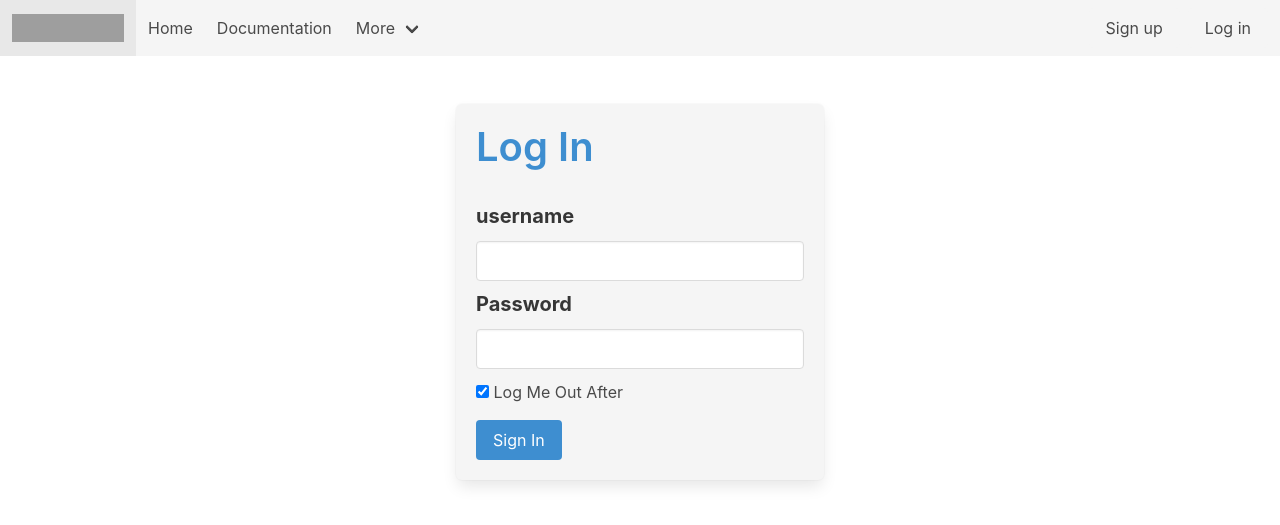
After one commit to Slawomir-Kwiatkowski/flask-contracts, a Flask app: template flask_contracts/auth/templates/auth/login.html in a window 1280 px wide. The commit adds this page. Shown: the top 525 px of the page. Run offline with Flask 2, Linux system fonts and the light colour scheme; the template is opened without the code that fills it: values that come from a table or form of the project are taken from there, others are empty; grey boxes are pictures that could not be loaded.

Commit message:
Register and Login forms

```diff
--- a/flask_contracts/__init__.py
+++ b/flask_contracts/__init__.py
@@ -1,10 +1,15 @@
 from flask import (Flask, Blueprint, url_for
 )
 from .config import *   # Dev Config class
+from flask_fontawesome import FontAwesome
+
+fa = FontAwesome()
 
 def create_app(config_class):
     app = Flask(__name__)
     app.config.from_object(config_class)
+
+    fa.init_app(app)
 
     # # Register blueprints here
     from .auth import auth
--- a/flask_contracts/auth/forms.py
+++ b/flask_contracts/auth/forms.py
@@ -0,0 +1,23 @@
+from flask_wtf import FlaskForm
+from wtforms import StringField, PasswordField, SubmitField, BooleanField
+from wtforms.fields.html5 import EmailField
+from wtforms.validators import DataRequired, Length, Email, EqualTo
+
+class UserLoginForm(FlaskForm):
+    username = StringField('username',
+            validators=[DataRequired(), Length(min=1, max=10)],
+            description='Enter your username')
+    password = PasswordField('Password',
+            validators=[DataRequired()],
+            description='Enter your password')
+    log_out = BooleanField('Log Me Out After', default='checked')
+    submit = SubmitField('Sign In')
+
+class UserRegisterForm(UserLoginForm):
+    email = EmailField('Email',
+            validators=[DataRequired(), Email()],
+            description='Enter your email')
+    confirm_password = PasswordField('Confirm password',
+            validators=[DataRequired(), EqualTo('password')],
+            description='Confirm your password')
+    submit = SubmitField('Sign Up')
--- /dev/null
+++ b/flask_contracts/auth/templates/auth/login.html
@@ -0,0 +1,43 @@
+{% extends "base.html" %}
+
+{% block content %}
+    <div class="columns is-centered">
+        <div class="column is-4">
+            <div class="box has-background-light">
+                <p class="title has-text-info is-2">
+                    Log In
+                    <span class="icon is-pulled-right">
+                        <i class="fas fa-lg mt-4 mr-4 fa-user"></i>
+                    </span>
+                </p>
+                <form method="POST" action="">
+                    <div>
+                        {{ form.username.label(class="label is-medium pt-2") }}
+                        <div class="control has-icons-left">
+                            <span class="icon">
+                                <i class="fas fa-user"></i>
+                            </span>
+                            {{ form.username(class="input has-icon-left") }}
+                        </div>
+                    </div>
+                    <div>
+                        {{ form.password.label(class="label is-medium pt-2") }}
+                        <div class="control has-icons-left">
+                            <span class="icon">
+                                <i class="fas fa-key"></i>
+                            </span>
+                            {{ form.password(class="input has-icon-left") }}
+                        </div>
+                    </div>
+                    <div>
+                        {{ form.log_out(class="checkbox mt-4") }}
+                        {{ form.log_out.label(class="") }}
+                    </div>
+                    <div>
+                        {{ form.submit(class="button is-info mt-4") }}
+                    </div>
+                </form>
+            </div>
+        </div>
+    </div>
+{% endblock %}
--- a/flask_contracts/config.py
+++ b/flask_contracts/config.py
@@ -1,3 +1,4 @@
+# import os
 class Config:
     ''' Development Config class'''
 
@@ -8,6 +9,7 @@ class Config:
 
 class ConfigProduction(Config):
     ''' Prodction Config class'''
+    # SECRET_KEY = os.environ('SECRET_KEY')
     ENV = 'prod'
     DEBUG = False
 
--- a/flask_contracts/templates/base.html
+++ b/flask_contracts/templates/base.html
@@ -3,7 +3,14 @@
   <head>
     <meta charset="utf-8">
     <meta name="viewport" content="width=device-width, initial-scale=1">
-    <title>Hello Bulma!</title>
+    {{ fontawesome_html() }}
+    <title>
+        {% if title %}
+          {{ title }} - Contracts
+        {% else %}
+          Contracts
+        {% endif %}
+    </title>
     <link rel="stylesheet" href="https://cdn.jsdelivr.net/npm/bulma@0.9.1/css/bulma.min.css">
   </head>
   <body>
@@ -56,10 +63,10 @@
         <div class="navbar-end">
           <div class="navbar-item">
             <div class="buttons">
-              <a class="button is-info">
-                <strong>Sign up</strong>
+              <a class="button is-light" href="{{ url_for('auth.register') }}">
+                Sign up
               </a>
-              <a class="button is-light">
+              <a class="button is-light" href="{{ url_for('auth.login') }}">
                 Log in
               </a>
             </div>
@@ -69,12 +76,8 @@
     </nav>
   <section class="section">
     <div class="container">
-      <h1 class="title">
-        Hello World
-      </h1>
-      <p class="subtitle">
-        My first website with <strong>Bulma</strong>!
-      </p>
+      {% block content %}
+      {% endblock %}
     </div>
   </section>
   </body>
```
Also changed, not shown: flask_contracts/auth/auth.py (+12 -1 lines), flask_contracts/auth/templates/auth/registration.html (added, +57 -0 lines).
